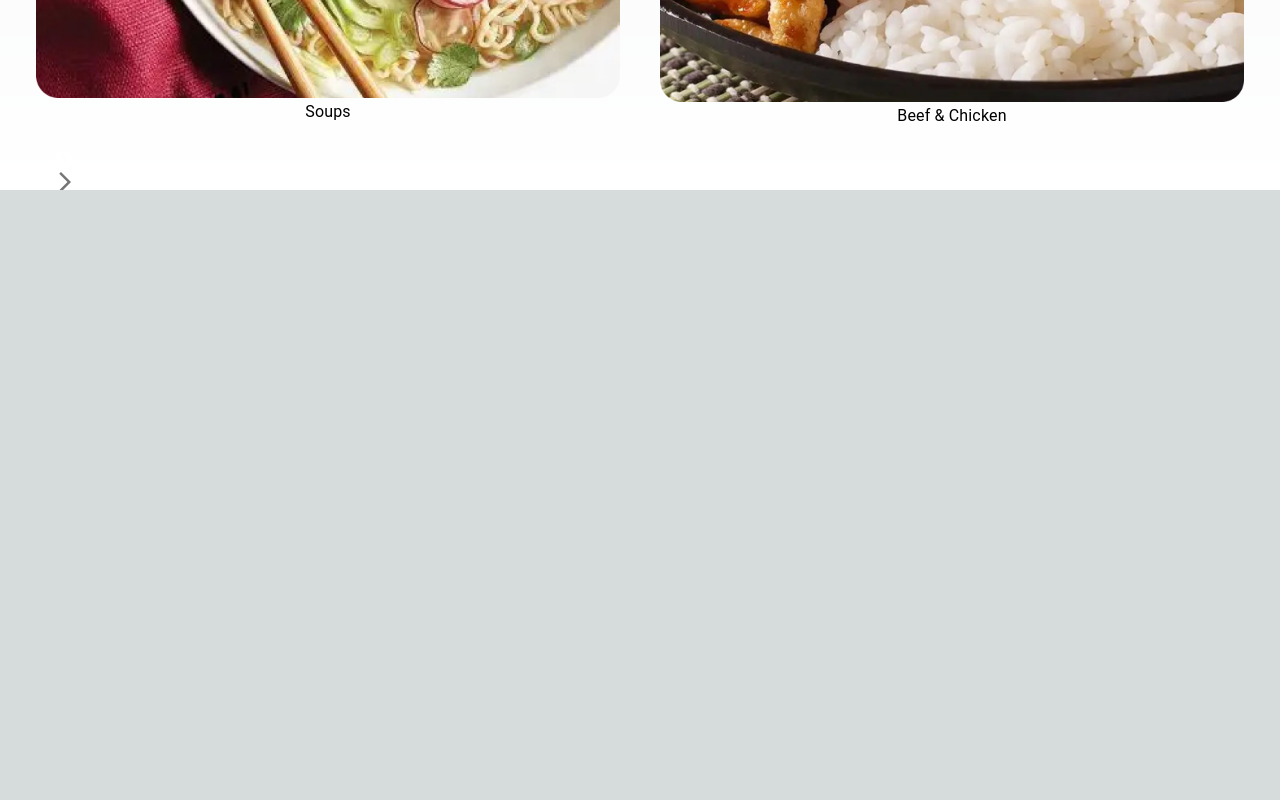
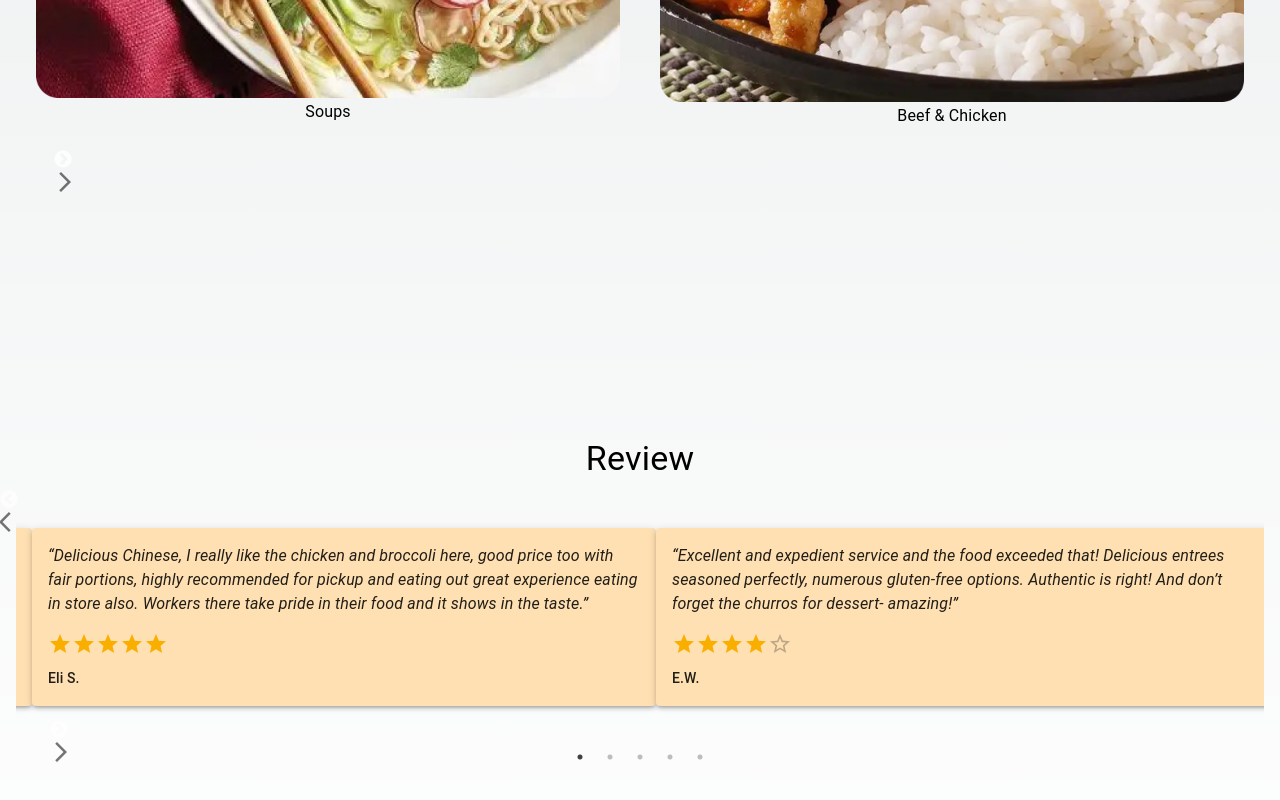
Before and after one commit to SathwikM27/IS601grp, a Next.js app in the folder web_sys/: page / in a window 1280 px wide. Shown: the part 2056-2856 px from the top of the page. Before the commit the page ends 2246 px from the top, so only its background shows below. Built offline with nearby package versions, Linux system fonts and the light colour scheme.

Commit message:
testimonial sections added closes #42

```diff
--- a/web_sys/app/page.js
+++ b/web_sys/app/page.js
@@ -19,8 +19,42 @@ import Link from '@mui/material/Link';
 import ArrowBackIosIcon from '@mui/icons-material/ArrowBackIos';
 import ArrowForwardIosIcon from '@mui/icons-material/ArrowForwardIos';
 import Slider from 'react-slick';
+import Rating from '@mui/material/Rating';
 import 'slick-carousel/slick/slick.css';
 import 'slick-carousel/slick/slick-theme.css';
+import Paper from '@mui/material/Paper';
+
+
+
+const reviews = [
+
+  {
+    text: "Delicious Chinese, I really like the chicken and broccoli here, good price too with fair portions, highly recommended for pickup and eating out great experience eating in store also. Workers there take pride in their food and it shows in the taste.",
+    author: "Eli S.",
+    rating: 5,
+  },
+  {
+    text: "Excellent and expedient service and the food exceeded that! Delicious entrees seasoned perfectly, numerous gluten-free options. Authentic is right! And don’t forget the churros for dessert- amazing!",
+    author: "E.W.",
+    rating: 4,
+  },
+  {
+    text: "This Chinese restaurant is a gem! The flavors are incredible and the portions are generous. The staff is friendly and attentive. I highly recommend trying their General Tso's chicken and fried rice.",
+    author: "Sarah L.",
+    rating: 5,
+  },
+  {
+    text: "I've been coming to this Chinese restaurant for years and it never disappoints. The food is consistently delicious and the service is top-notch. Their hot and sour soup is a must-try!",
+    author: "John D.",
+    rating: 5,
+  },
+  {
+    text: "If you're craving Chinese food, look no further. This restaurant has a wide variety of dishes to choose from and each one is packed with flavor. The prices are reasonable and the portions are generous. You won't be disappointed!",
+    author: "Emily W.",
+    rating: 4,
+  }
+
+];
 
 
 const pages = [
@@ -231,6 +265,39 @@ const DishSlider = () => {
   );
 };
 
+const ReviewSlider = () => {
+  const settings = {
+    dots: true,
+    infinite: true,
+    speed: 500,
+    slidesToShow: 2,
+    slidesToScroll: 1,
+    nextArrow: <IconButton><ArrowForwardIosIcon /></IconButton>,
+    prevArrow: <IconButton><ArrowBackIosIcon /></IconButton>,
+  };
+
+  return (
+    <Box sx={{ minHeight: '100vh', maxWidth: '100%', padding: 2, display: 'flex', flexDirection: 'column', justifyContent: 'center' }}>
+      <Typography variant="h4" gutterBottom sx={{ textAlign: 'center' }}>
+        Review
+      </Typography>
+      <Slider {...settings}>
+        {reviews.map((review, index) => (
+          <Paper elevation={3} key={index} sx={{ padding: 2, margin: 2, backgroundColor: '#ffe0b2' }}>
+            <Typography variant="body1" sx={{ fontStyle: 'italic', marginBottom: 2 }}>
+              “{review.text}”
+            </Typography>
+            <Rating name="read-only" value={review.rating} readOnly />
+            <Typography variant="subtitle2" sx={{ display: 'block', marginTop: 1 }}>
+              {review.author}
+            </Typography>
+          </Paper>
+        ))}
+      </Slider>
+    </Box>
+  );
+};
+
 const HomePage = () => {
   return (
     <>
@@ -242,6 +309,7 @@ const HomePage = () => {
       <MainPageContent />
       <AboutUsSection />
       <DishSlider />
+      <ReviewSlider />
       {/* Other components like footer, etc. */}
     </>
   );
```
